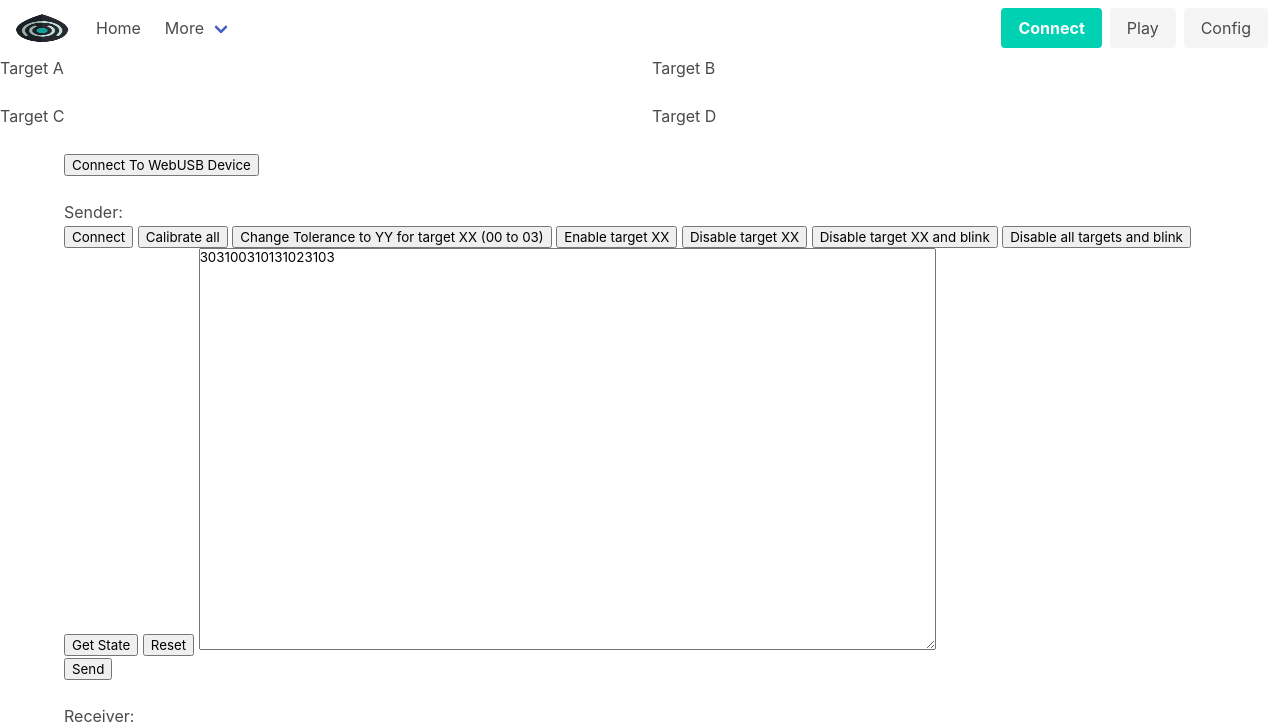
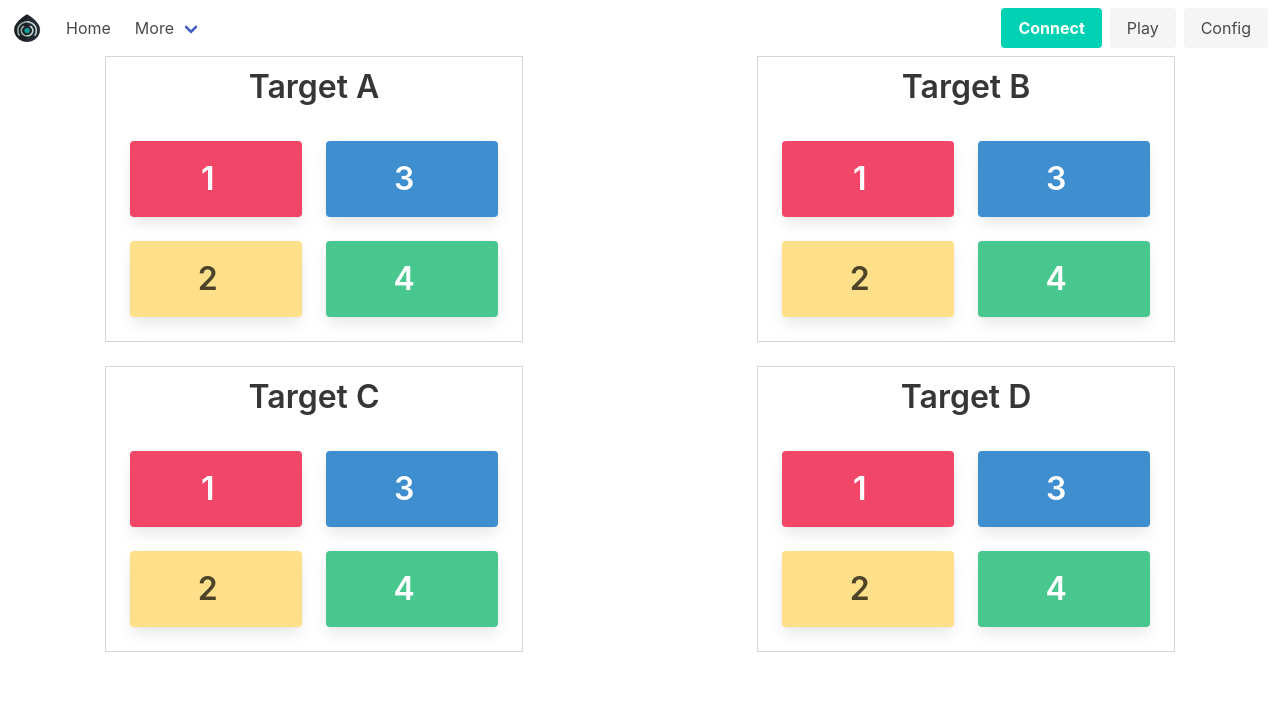
Before and after one commit to alexnunesse/takahoot-webusb, a website: page index.html in a window 1280 px wide. Shown: the top 725 px of the page. Drawn offline with nearby package versions, Linux system fonts and the light colour scheme.

Commit message:
Create target view

```diff
--- a/index.html
+++ b/index.html
@@ -4,7 +4,6 @@
         <title>Takahoot</title>
         <meta name="viewport" content="width=device-width, initial-scale=1">
         <link rel="stylesheet" href="./node_modules/bulma/css/bulma.css">
-        <script defer src="https://use.fontawesome.com/releases/v5.3.1/js/all.js"></script>
 </head>
 
 
@@ -14,7 +13,7 @@
     <nav class="navbar" role="navigation" aria-label="main navigation">
         <div class="navbar-brand">
             <a class="navbar-item" href="https://github.com/resourcepool">
-                <img src="assets/resourcepool.png" width="60" alt="Takahoot">
+                <img src="assets/resourcepool.png" width="30" alt="Takahoot">
             </a>
 
             <a role="button" class="navbar-burger burger" aria-label="menu" aria-expanded="false" data-target="navbarBasicExample">
@@ -61,33 +60,113 @@
         </div>
     </nav>
 
-    <div class="columns">
-        <div class="column">
-            <div class="container">
-                Target A
+    <div class="columns is-2">
+        <div class="column is-half">
+            <div class="container tile is-8 has-text-centered" style="border: 1.5px solid #d6d6d6">
+                <div class="tile is-parent is-vertical">
+                    <h1 class="title">Target A</h1>
+                    <div class="tile">
+                        <div class="tile is-parent is-vertical">
+                            <article class="tile is-child notification is-danger box">
+                                <p class="title">1</p>
+                            </article>
+                            <article class="tile is-child notification is-warning box">
+                                <p class="title">2</p>
+                            </article>
+                        </div>
+                        <div class="tile is-parent is-vertical">
+                            <article class="tile is-child notification is-info box">
+                                <p class="title">3</p>
+                            </article>
+                            <article class="tile is-child notification is-success box">
+                                <p class="title">4</p>
+                            </article>
+                        </div>
+                    </div>
+                </div>
             </div>
         </div>
-        <div class="column">
-            <div class="container">
-                Target B
+        <div class="column is-half">
+            <div class="container tile is-8 has-text-centered" style="border: 1.5px solid #d6d6d6">
+                <div class="tile is-parent is-vertical">
+                    <h1 class="title">Target B</h1>
+                    <div class="tile">
+                        <div class="tile is-parent is-vertical">
+                            <article class="tile is-child notification is-danger box">
+                                <p class="title">1</p>
+                            </article>
+                            <article class="tile is-child notification is-warning box">
+                                <p class="title">2</p>
+                            </article>
+                        </div>
+                        <div class="tile is-parent is-vertical">
+                            <article class="tile is-child notification is-info box">
+                                <p class="title">3</p>
+                            </article>
+                            <article class="tile is-child notification is-success box">
+                                <p class="title">4</p>
+                            </article>
+                        </div>
+                    </div>
+                </div>
             </div>
         </div>
     </div>
 
-    <div class="columns">
-        <div class="column">
-            <div class="container">
-                Target C
+    <div class="columns is-2">
+        <div class="column is-half">
+            <div class="container tile is-8 has-text-centered" style="border: 1.5px solid #d6d6d6">
+                <div class="tile is-parent is-vertical">
+                    <h1 class="title">Target C</h1>
+                    <div class="tile">
+                        <div class="tile is-parent is-vertical">
+                            <article class="tile is-child notification is-danger box">
+                                <p class="title">1</p>
+                            </article>
+                            <article class="tile is-child notification is-warning box">
+                                <p class="title">2</p>
+                            </article>
+                        </div>
+                        <div class="tile is-parent is-vertical">
+                            <article class="tile is-child notification is-info box">
+                                <p class="title">3</p>
+                            </article>
+                            <article class="tile is-child notification is-success box">
+                                <p class="title">4</p>
+                            </article>
+                        </div>
+                    </div>
+                </div>
             </div>
         </div>
-        <div class="column">
-            <div class="container">
-                Target D
+        <div class="column is-half">
+            <div class="container tile is-8 has-text-centered" style="border: 1.5px solid #d6d6d6">
+                <div class="tile is-parent is-vertical">
+                    <h1 class="title">Target D</h1>
+                    <div class="tile">
+                        <div class="tile is-parent is-vertical">
+                            <article class="tile is-child notification is-danger box">
+                                <p class="title">1</p>
+                            </article>
+                            <article class="tile is-child notification is-warning box">
+                                <p class="title">2</p>
+                            </article>
+                        </div>
+                        <div class="tile is-parent is-vertical">
+                            <article class="tile is-child notification is-info box">
+                                <p class="title">3</p>
+                            </article>
+                            <article class="tile is-child notification is-success box">
+                                <p class="title">4</p>
+                            </article>
+                        </div>
+                    </div>
+                </div>
             </div>
         </div>
     </div>
 
-    <div class="container">
+    <div class="container" style="display: none">
         <button id="connect" style="visibility: initial">Connect To WebUSB Device</button>
         <br><br><label for="input">Sender: </label> <br>
         <button id="sendConnect">Connect</button>
--- a/index.js
+++ b/index.js
@@ -1,9 +1,6 @@
-var serial = {};
+let serial = {};
 
 (function() {
-    'use strict';
-
-
 
     serial.getPorts = function() {
         return navigator.usb.getDevices().then(devices => {
```
